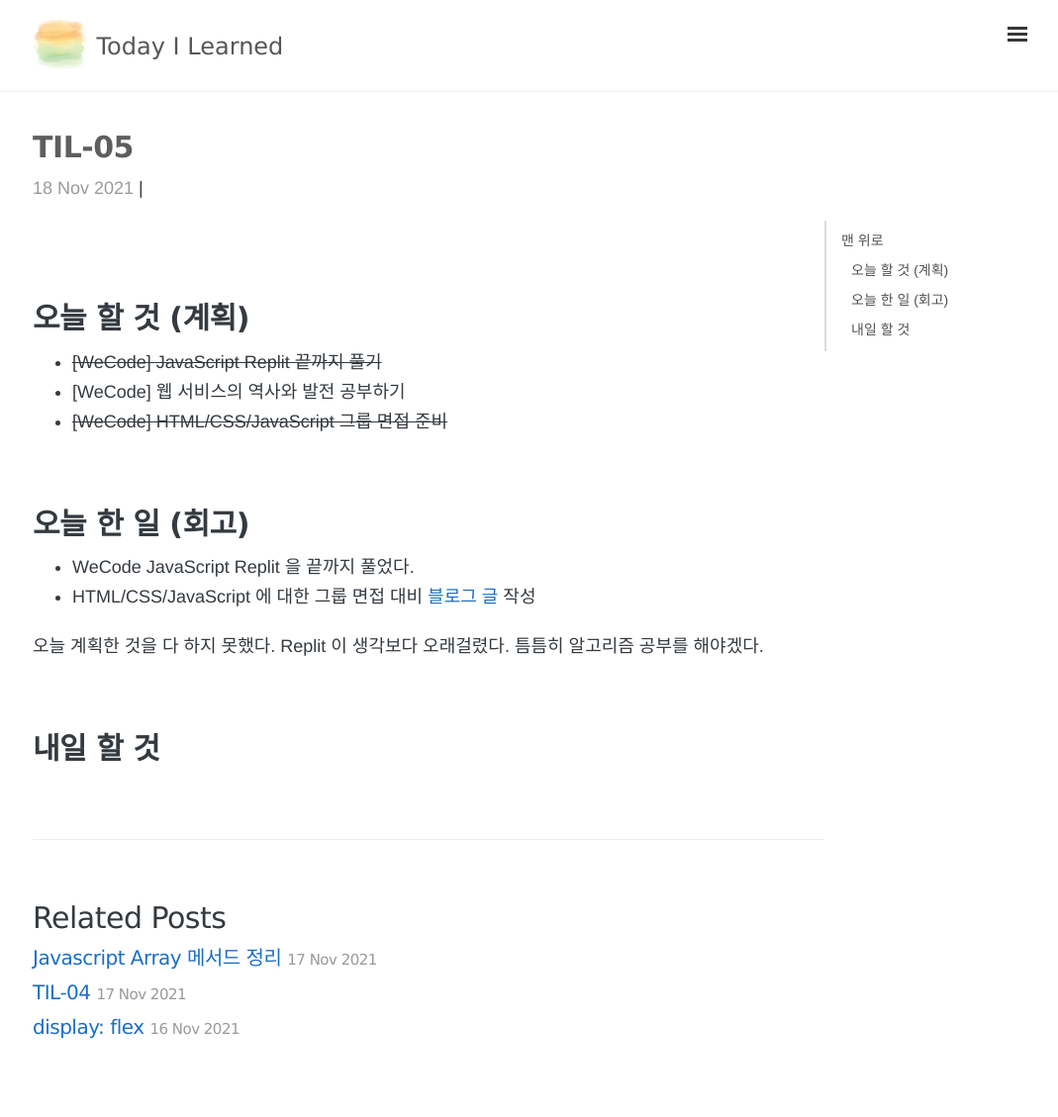
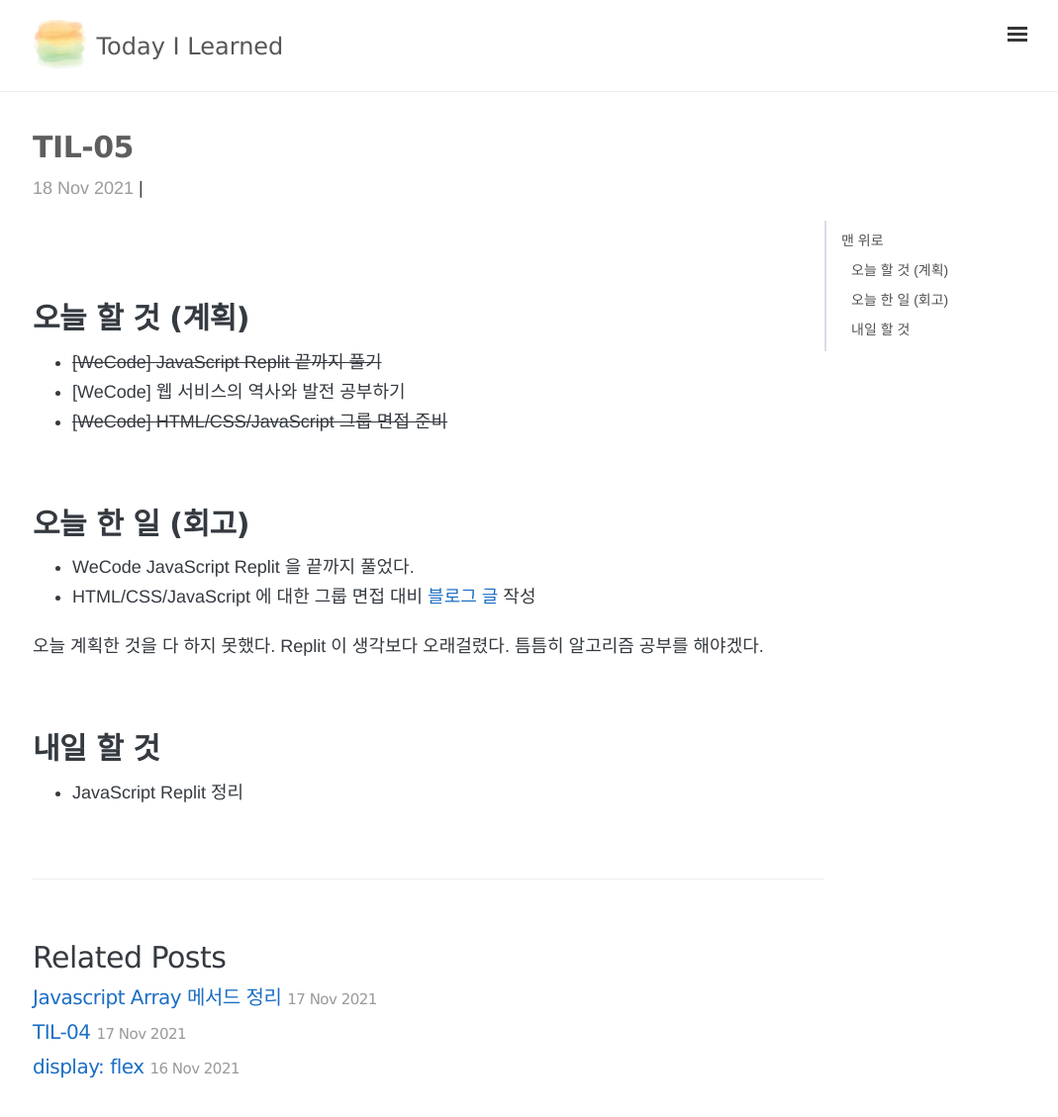
Before and after one commit to 1day1commit/1day1commit.github.io, a Jekyll site: the page built from _posts/TIL(Today I Learned)/2021-11-18-til-05.md, in a window 1280 px wide and 1151 px high. Shown: the top 1129 px of the window at 99% size, without its empty margins (207-1276 px from the left). Built offline with Jekyll 4.4.1, drawn with Linux system fonts in a browser that asks for light colours; nearby versions of some CDN libraries; comment, search, counter and statistics services are not loaded.

Commit message:
포스트 수정

```diff
--- a/_posts/TIL(Today I Learned)/2021-11-18-til-05.md
+++ b/_posts/TIL(Today I Learned)/2021-11-18-til-05.md
@@ -35,3 +35,5 @@
 <br>
 
 # 내일 할 것
+
+- JavaScript Replit 정리
```
